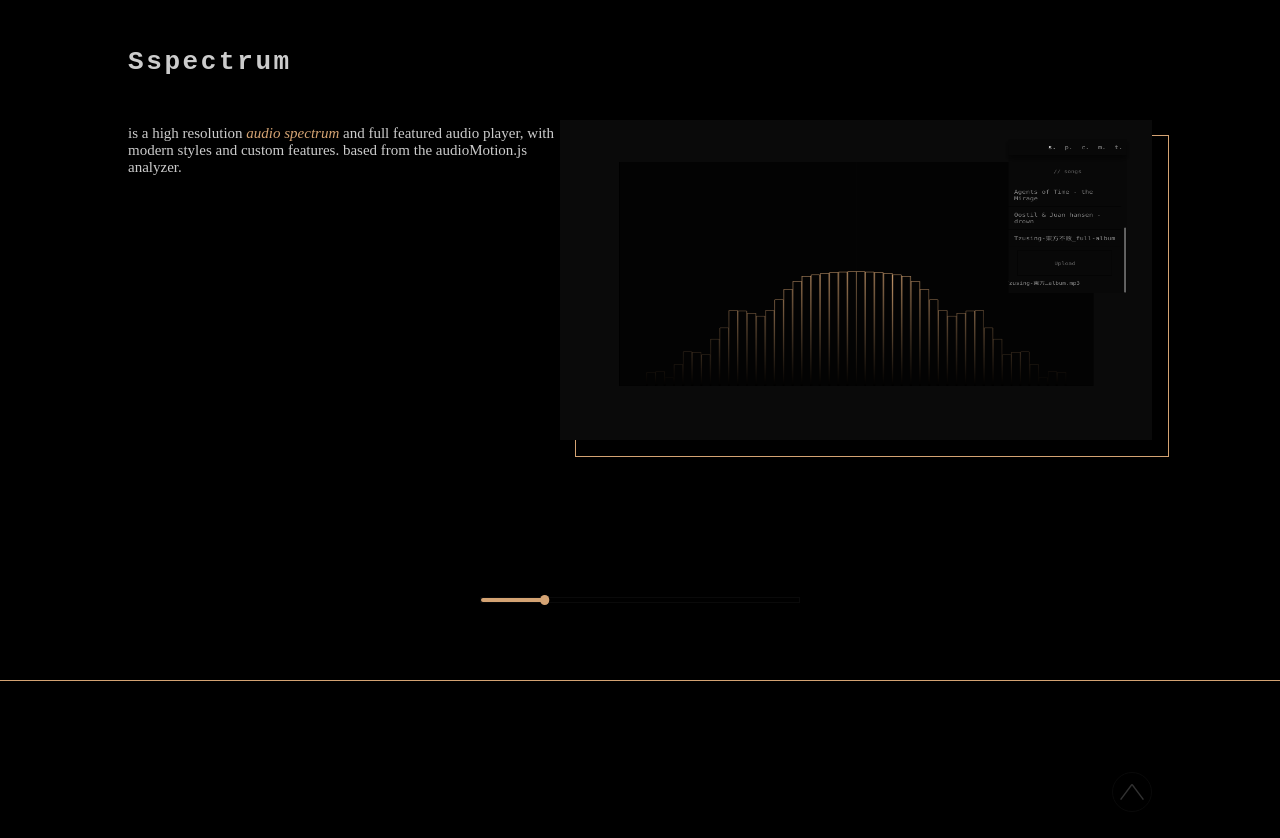
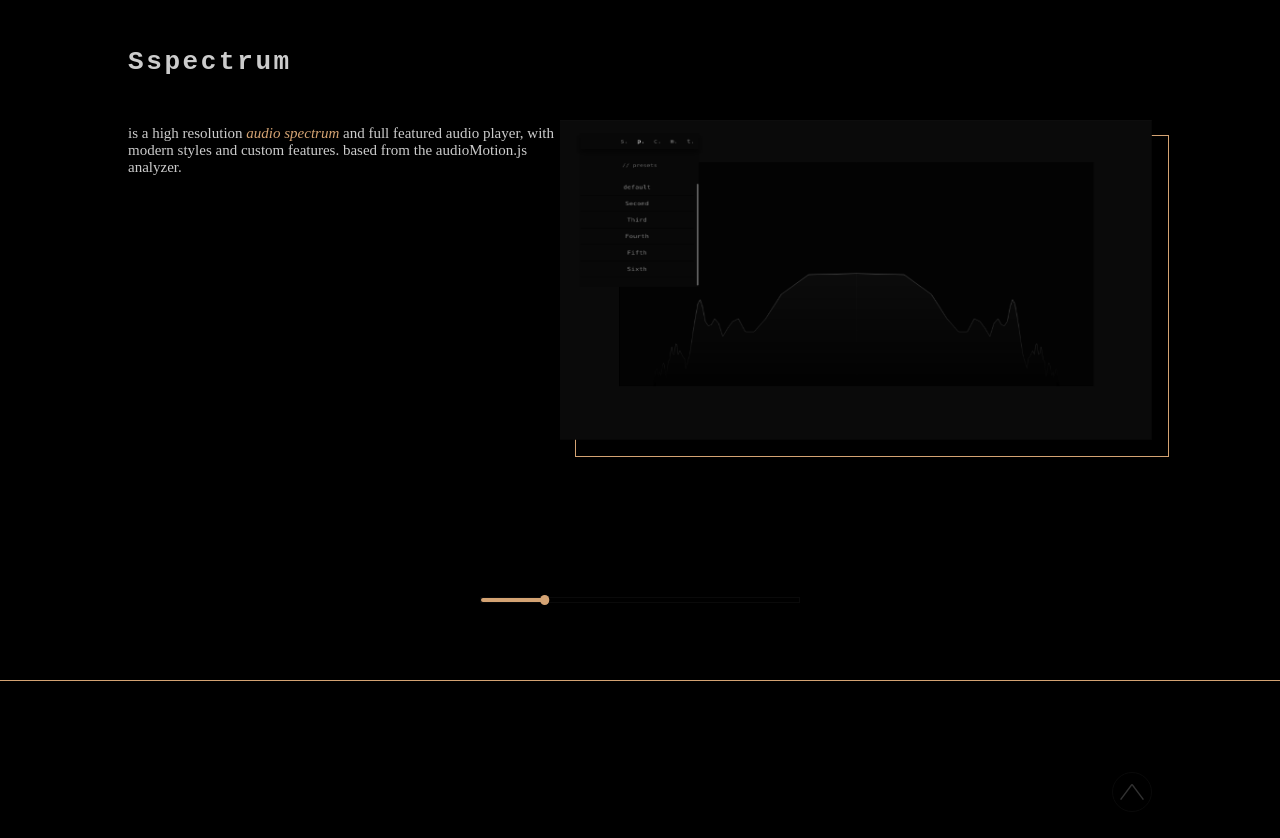
Before and after one commit to beddinao/portfolio, a React (Create React App) app: page /work in a window 1280 px wide. Shown: the part 920-1758 px from the top of the page. Built offline with nearby package versions, Linux system fonts and the light colour scheme.

Commit message:
3 files modified

```diff
--- a/src/pages/work/components/content/content.css
+++ b/src/pages/work/components/content/content.css
@@ -45,41 +45,15 @@
 }
 .c_ontent > div:nth-child(1) > div:nth-child(2) > div {
   height : 100% ;
-  align-items: flex-start ;
   overflow : hidden
 }
 [data-inviewport='c_ri_di']{
   transform : translateX(-150%) ;
 }
-@keyframes slider{
-  0%{
-    transform  : translateX(0%)
-  }
-  31%{
-    transform  : translateX(0%)
-  }
-  35%{
-    transform  : translateX(-68%)
-  }
-  64%{
-    transform  : translateX(-68%)
-  }
-  69%{
-    transform : translateX(-34%)
-  }
-  100%{
-    transform : translateX(-34%)
-  }
-}
 .c_ontent > div:nth-child(1) > div:nth-child(2) > div >  div {
-  transition-duration: 2s ;
-  align-items : flex-start ;
   width: fit-content;
   height : 100% ;
   flex-direction: row ;
-  column-gap: 2em ;
-  justify-content: space-between ;
-  animation : slider 36s linear infinite alternate ;
 }
 
 [data-inviewport='c_ri_di'] ,
@@ -90,6 +64,75 @@
 .c_ontent > div:nth-child(1) > div:nth-child(2) > div > div > img {
   width : 37em ;
   height : 100% ;
+}
+@keyframes one_slider_1{
+  30%{
+    transform : translateX(0%) ;
+  }
+
+  33.33%{
+    transform : translateX(100%) ;
+  }
+  69%{
+    transform : translateX(100%) ;
+  }
+
+  80%{
+    transform : translate(0%) ;
+
+  }
+}
+.c_ontent > div:nth-child(1) > div:nth-child(2) > div > div > img:nth-child(1){
+  animation : one_slider_1 25s ease infinite ;
+}
+@keyframes one_slider_2{
+  33%{
+    transform : translateX(0%)
+  }
+  38%{
+    transform : translateX(100%)
+  }
+  70%{
+    transform : translateX(100%)
+  }
+  73.33%{
+    transform : translateX(-100%)
+  }
+  96.66%{
+    transform : translateX(-100%)
+  }
+  100%{
+    transform : translateX(0%)
+  }
+}
+.c_ontent > div:nth-child(1) > div:nth-child(2) > div > div > img:nth-child(2){
+  animation : one_slider_2 25s ease infinite ;
+}
+@keyframes one_slider_3{
+  66.66%{
+    transform : translateX(0%)
+  }
+
+  70%{
+    transform : translateX(-100%)
+  }
+  98%{
+    transform : translateX(-100%)
+  }
+  100%{
+    transform : translateX(0%)
+  }
+}
+.c_ontent > div:nth-child(1) > div:nth-child(2) > div > div > img:nth-child(3){
+  animation : one_slider_3 25s ease infinite ;
+}
+@keyframes slid_{
+  0%{
+    transform : translateY(-83%)
+  }
+  100%{
+    transform : translateY(0%)
+  }
 }
 @keyframes slid_i{
   0%{
@@ -107,13 +150,17 @@
     transform : translateY(0%)
   }
 }
+#side_{
+  min-height : 600% ;
+  animation : slid_ 8s infinite alternate
+}
 #slid_i{
   min-height : 300% ;
-  animation : slid_i 5s linear infinite alternate
+  animation : slid_i 5s infinite alternate
 }
 #slid_ii{
   min-height : 150% ;
-  animation : slid_ii 5s linear infinite alternate
+  animation : slid_ii 5s infinite alternate
 }
 [data-inviewport='c_ri_di'].is-in ,
 [data-inviewport='c_le_di'].is-in {
--- a/src/pages/work/components/content/content.js
+++ b/src/pages/work/components/content/content.js
@@ -2,14 +2,6 @@
 import { projects } from './projects' ;
 import './content.css' ;
 
-
-
-var interv ;
-const lit_slid = [
-  { l : 'translateX(0em)'} ,
-  { l : 'translateX(-68%)'} ,
-  { l : 'translateX(-34%)'} ,
-] ;
 
 function C_ontent(){
   let which_project = 0 ;
--- a/src/pages/work/components/content/projects.js
+++ b/src/pages/work/components/content/projects.js
@@ -37,9 +37,9 @@
     name : 'Twamigo Media' ,
     info : <p> Agency that specialise in all e-marketing related services. </p> ,
     link : '#' ,
-    img_1 : <img src={tim_screen} id='slid_i'/> ,
-    img_2 : <img src={tim_screen} id='slid_i'/> ,
-    img_3 : <img src={tim_screen} id='slid_i'/> ,
+    img_1 : <img src={tim_screen} id='slid_'/> ,
+    img_2 : <img src={tim_screen} id='slid_'/> ,
+    img_3 : <img src={tim_screen} id='slid_'/> ,
     bar_wid : '60' ,
   } ,
   {
```
